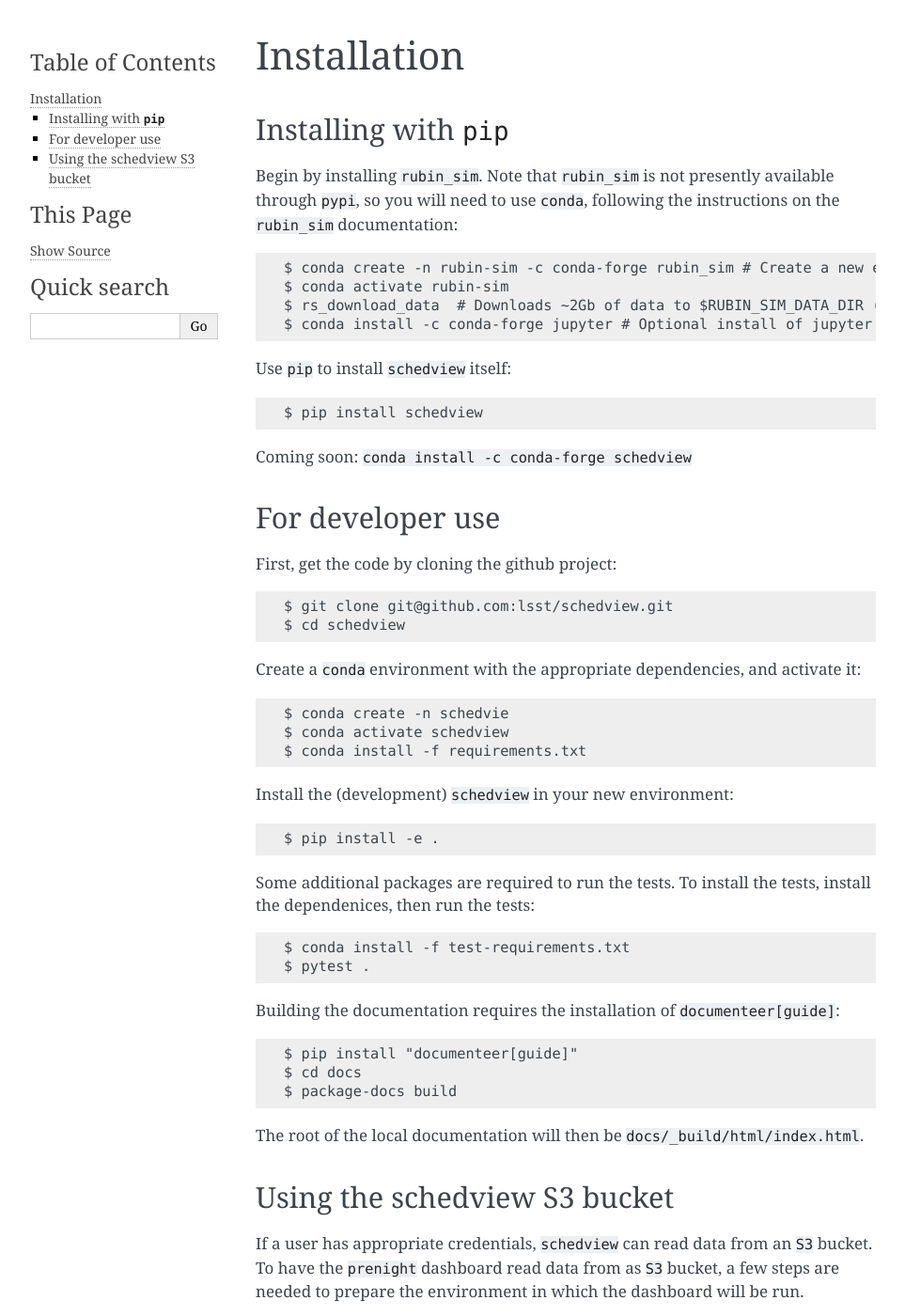
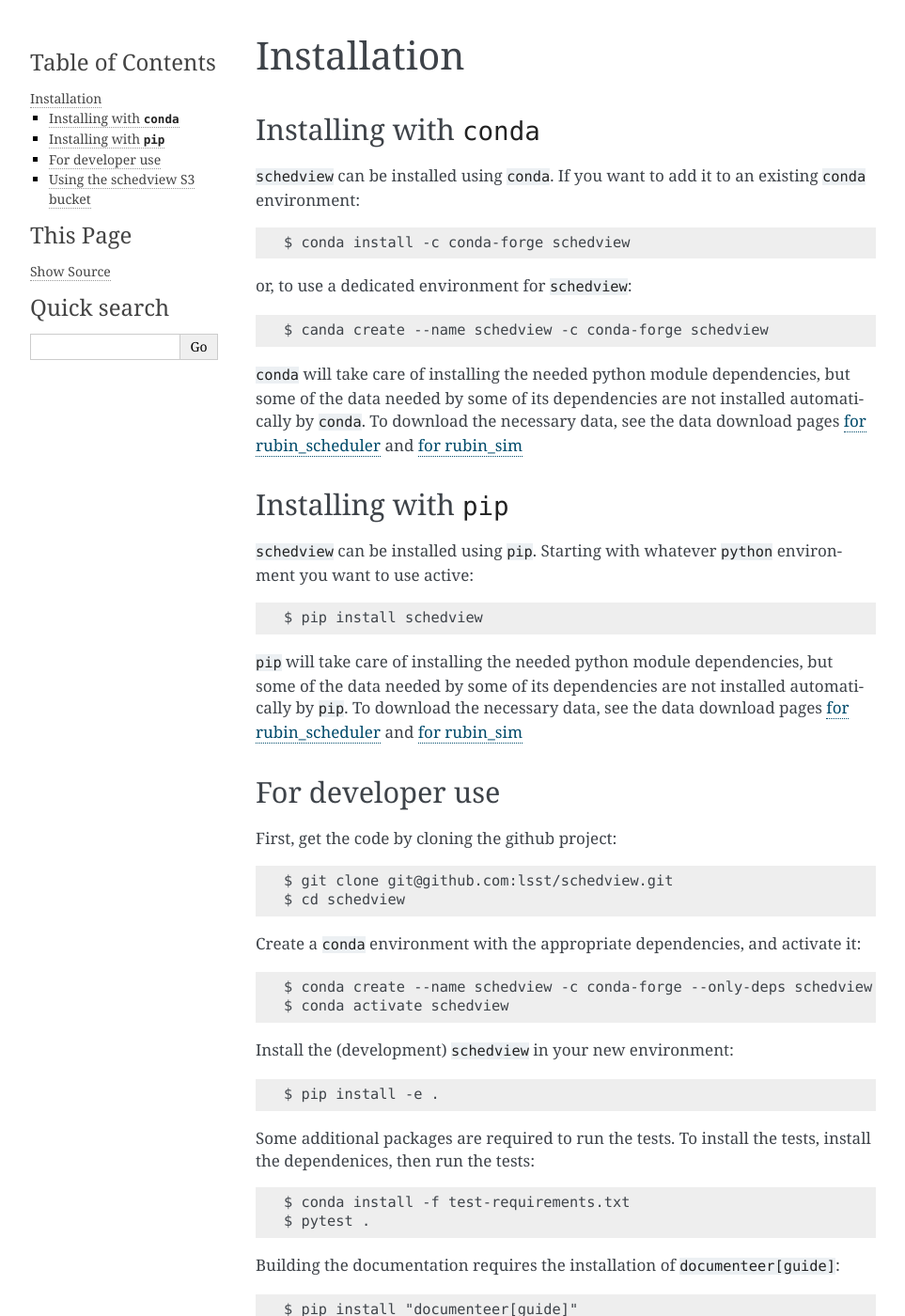
Before and after one commit to lsst/schedview, a Sphinx documentation site: the page built from docs/installation.rst, in a window 1280 px wide and 1400 px high. Shown: the whole window at 94% size, without its empty margins (148-1111 px from the left). Built offline with Sphinx 7.4.7, drawn with Linux system fonts in a browser that asks for light colours.

Commit message:
update installation instructions now that deps are in conda

```diff
--- a/docs/installation.rst
+++ b/docs/installation.rst
@@ -1,62 +1,65 @@
 Installation
 ============
+
+Installing with ``conda``
+-------------------------
+
+``schedview`` can be installed using ``conda``.
+If you want to add it to an existing ``conda`` environment::
+
+  $ conda install -c conda-forge schedview
+
+or, to use a dedicated environment for ``schedview``::
+
+  $ canda create --name schedview -c conda-forge schedview
+
+``conda`` will take care of installing the needed python module dependencies,
+but some of the data needed by some of its dependencies are not installed
+automatically by ``conda``.
+To download the necessary data, see the data download pages
+`for rubin_scheduler <https://rubin-scheduler.lsst.io/data-download.html#data-download>`_
+and `for rubin_sim <https://rubin-sim.lsst.io/data-download.html#data-download>`_
 
 Installing with ``pip``
 -----------------------
 
-Begin by installing ``rubin_sim``.
-Note that ``rubin_sim`` is not presently available through ``pypi``, so you will need to use ``conda``, following the instructions on the ``rubin_sim`` documentation:
-
-::
-
- $ conda create -n rubin-sim -c conda-forge rubin_sim # Create a new environment
- $ conda activate rubin-sim
- $ rs_download_data  # Downloads ~2Gb of data to $RUBIN_SIM_DATA_DIR (~/rubin_sim_data if unset)
- $ conda install -c conda-forge jupyter # Optional install of jupyter
-
-Use ``pip`` to install ``schedview`` itself:
-
-::
+``schedview`` can be installed using ``pip``.
+Starting with whatever ``python`` environment you want to use active::
 
  $ pip install schedview
 
-Coming soon: ``conda install -c conda-forge schedview``
+``pip`` will take care of installing the needed python module dependencies,
+but some of the data needed by some of its dependencies are not installed
+automatically by ``pip``.
+To download the necessary data, see the data download pages
+`for rubin_scheduler <https://rubin-scheduler.lsst.io/data-download.html#data-download>`_
+and `for rubin_sim <https://rubin-sim.lsst.io/data-download.html#data-download>`_
+
 
 For developer use
 -----------------
 
-First, get the code by cloning the github project:
-
-::
+First, get the code by cloning the github project::
 
  $ git clone git@github.com:lsst/schedview.git
  $ cd schedview
 
-Create a ``conda`` environment with the appropriate dependencies, and activate it:
+Create a ``conda`` environment with the appropriate dependencies, and activate it::
 
-::
+ $ conda create --name schedview -c conda-forge --only-deps schedview
+ $ conda activate schedview
 
- $ conda create -n schedvie
- $ conda activate schedview
- $ conda install -f requirements.txt
-
-Install the (development) ``schedview`` in your new environment:
-
-::
+Install the (development) ``schedview`` in your new environment::
 
  $ pip install -e .
 
 Some additional packages are required to run the tests.
-To install the tests, install the dependenices, then run the tests:
-
-::
+To install the tests, install the dependenices, then run the tests::
 
  $ conda install -f test-requirements.txt
  $ pytest .
 
-Building the documentation requires the installation of ``documenteer[guide]``:
-
-::
+Building the documentation requires the installation of ``documenteer[guide]``::
 
  $ pip install "documenteer[guide]"
  $ cd docs
```
